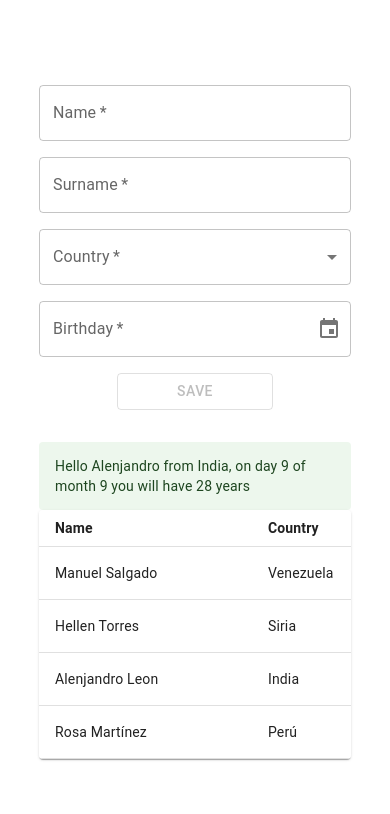
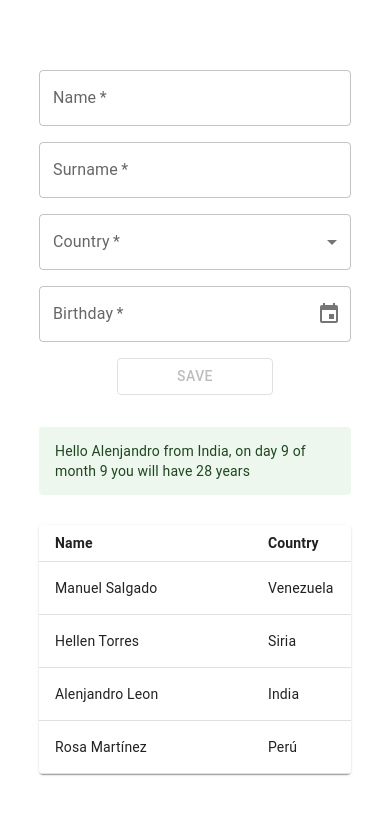
Before and after one commit to salgadopietrini/logs-frontend, a React (Create React App) app: page / in a window 390 px wide. Shown: the top 814 px of the page. Built offline with nearby package versions, Linux system fonts and the light colour scheme; no server answers.

Commit message:
add responsiveness to main screen

```diff
--- a/src/views/Home/home.styles.ts
+++ b/src/views/Home/home.styles.ts
@@ -14,6 +14,7 @@ export const StyledLeftContainer = styled("div")({
   width: "30%",
   "@media (max-width: 1080px)": {
     width: "80%",
+    marginBottom: "30px",
   },
 });
 export const StyledRightContainer = styled("div")({
```
